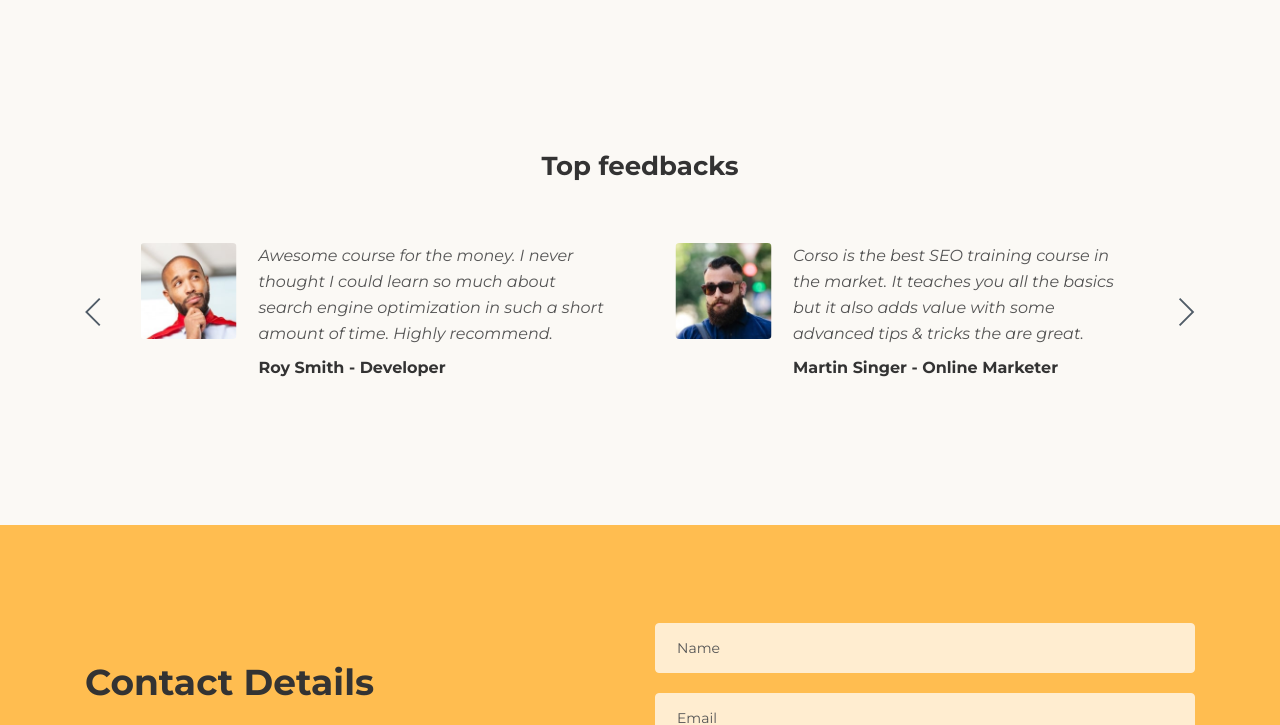
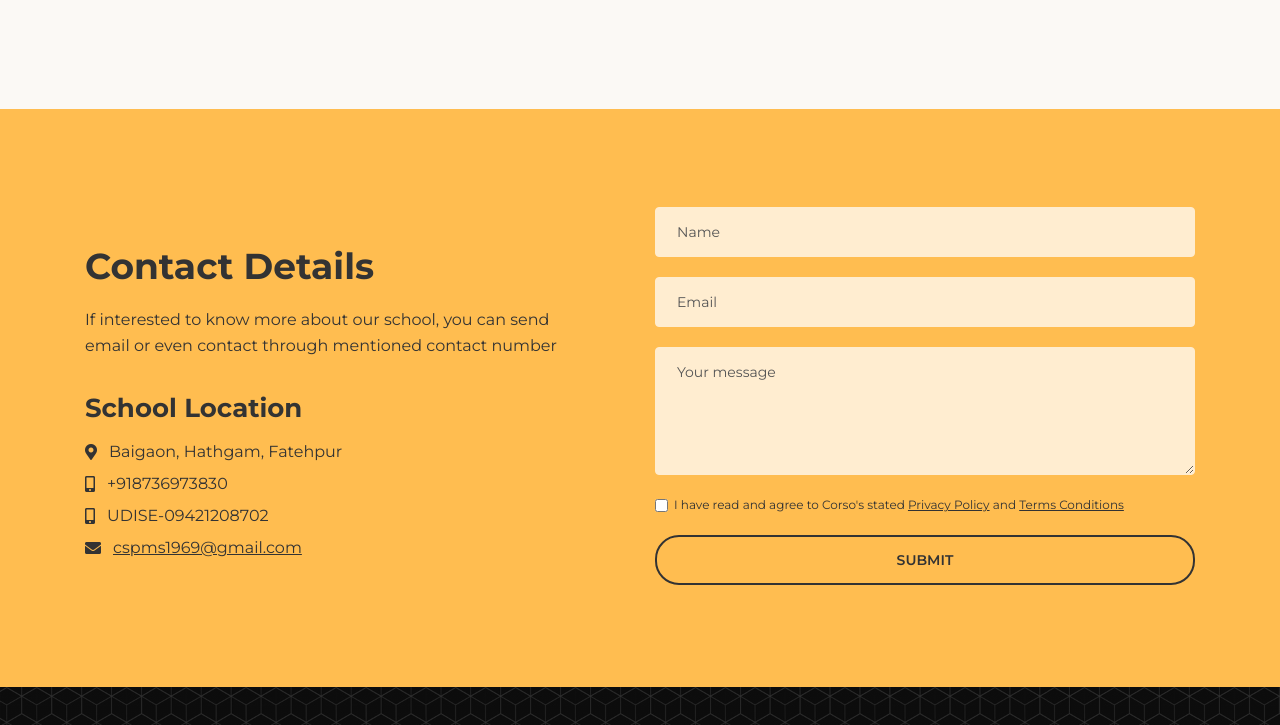
Before and after one commit to AtharvMixraw/pmcsnaraicha, a plain HTML site: page index.html in a window 1280 px wide. Shown: the part 4397-5122 px from the top of the page. Drawn offline with Linux system fonts and the light colour scheme.

Commit message:
deletion of feedback

```diff
--- a/index.html
+++ b/index.html
@@ -480,85 +480,6 @@
     </div> <!-- end of cards -->
     <!-- end of takeaways -->
 
-
-    <!-- Testimonials -->
-    <div class="slider-2">
-        <div class="container">
-            <div class="row">
-                <div class="col-lg-12">
-                    <h3>Top feedbacks</h3>
-
-                    <!-- Text Slider -->
-                    <div class="slider-container">
-                        <div class="swiper-container text-slider">
-                            <div class="swiper-wrapper">
-
-                                <!-- Slide -->
-                                <div class="swiper-slide">
-                                    <div class="image-wrapper">
-                                        <img class="img-fluid" src="images/testimonial-1.jpg" alt="alternative">
-                                    </div> <!-- end of image-wrapper -->
-                                    <div class="text-wrapper">
-                                        <div class="testimonial-text"></div>
-                                        <div class="testimonial-author">Jude Thorn - Online Marketer</div>
-                                    </div> <!-- end of text-wrapper -->
-                                </div> <!-- end of swiper-slide -->
-                                <!-- end of slide -->
-
-                                <!-- Slide -->
-                                <div class="swiper-slide">
-                                    <div class="image-wrapper">
-                                        <img class="img-fluid" src="images/testimonial-2.jpg" alt="alternative">
-                                    </div> <!-- end of image-wrapper -->
-                                    <div class="text-wrapper">
-                                        <div class="testimonial-text">Awesome course for the money. I never thought I could learn so much about search engine optimization in such a short amount of time. Highly recommend.</div>
-                                        <div class="testimonial-author">Roy Smith - Developer</div>
-                                    </div> <!-- end of text-wrapper -->
-                                </div> <!-- end of swiper-slide -->
-                                <!-- end of slide -->
-
-                                <!-- Slide -->
-                                <div class="swiper-slide">
-                                    <div class="image-wrapper">
-                                        <img class="img-fluid" src="images/testimonial-3.jpg" alt="alternative">
-                                    </div> <!-- end of image-wrapper -->
-                                    <div class="text-wrapper">
-                                        <div class="testimonial-text">Corso is the best SEO training course in the market. It teaches you all the basics but it also adds value with some advanced tips & tricks the are great.</div>
-                                        <div class="testimonial-author">Martin Singer - Online Marketer</div>
-                                    </div> <!-- end of text-wrapper -->
-                                </div> <!-- end of swiper-slide -->
-                                <!-- end of slide -->
-
-                                <!-- Slide -->
-                                <div class="swiper-slide">
-                                    <div class="image-wrapper">
-                                        <img class="img-fluid" src="images/testimonial-4.jpg" alt="alternative">
-                                    </div> <!-- end of image-wrapper -->
-                                    <div class="text-wrapper">
-                                        <div class="testimonial-text">Learning SEO can actually be fun. I attended Corso SEO training and I had a great time with my peer students and the instructors. Highly recommended course.</div>
-                                        <div class="testimonial-author">Ronda Louis - Business Owner</div>
-                                    </div> <!-- end of text-wrapper -->
-                                </div> <!-- end of swiper-slide -->
-                                <!-- end of slide -->
-
-                            </div> <!-- end of swiper-wrapper -->
-
-                            <!-- Add Arrows -->
-                            <div class="swiper-button-next"></div>
-                            <div class="swiper-button-prev"></div>
-                            <!-- end of add arrows -->
-
-                        </div> <!-- end of swiper-container -->
-                    </div> <!-- end of slider-container -->
-                    <!-- end of text slider -->
-
-                </div> <!-- end of col -->
-            </div> <!-- end of row -->
-        </div> <!-- end of container -->
-    </div> <!-- end of slider-2 -->
-    <!-- end of testimonials -->
-
-
     <!-- Date -->
   <!--  <div id="date" class="basic-5">
         <div class="container">
```
